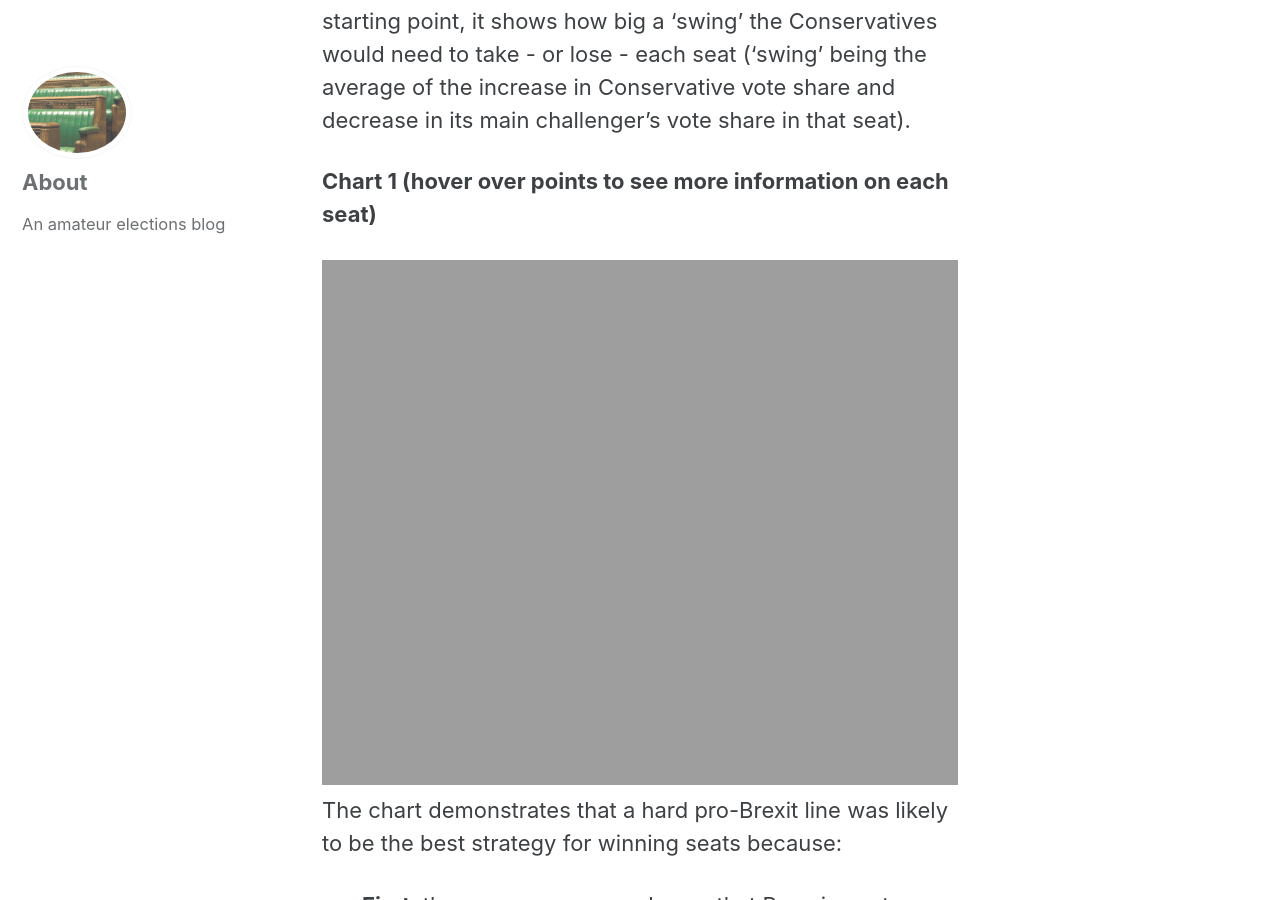
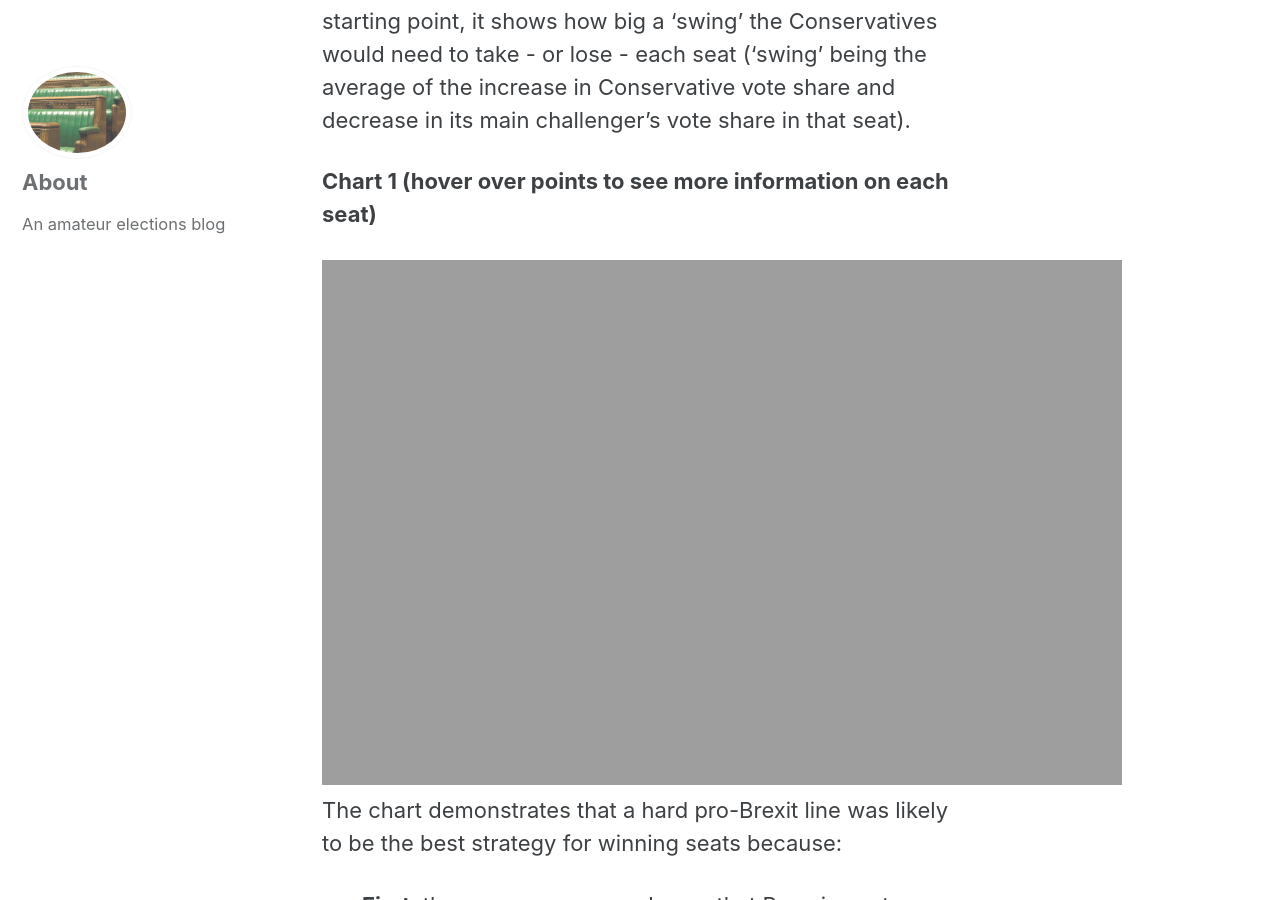
Before and after one commit to sixhundredandfifty/blog, a Jekyll site: the page built from _posts/2020-05-17-election19.md, in a window 1280 px wide and 900 px high, scrolled down 1408 px. Built offline with Jekyll 4.4.1, drawn with Linux system fonts in a browser that asks for light colours; cached includes are drawn as plain includes; nearby versions of some CDN libraries.

Commit message:
Update 2020-05-17-election19.md

```diff
--- a/_posts/2020-05-17-election19.md
+++ b/_posts/2020-05-17-election19.md
@@ -16,7 +16,7 @@ A winning strategy for an election campaign needs to be based around this fact.
 Chart 1 shows the electoral ‘battleground’ that the Conservatives were facing in terms of seats. Taking the 2017 election (where the Conservatives won 317 seats) as the starting point, it shows how big a ‘swing’ the Conservatives would need to take - or lose - each seat (‘swing’ being the average of the increase in Conservative vote share and decrease in its main challenger’s vote share in that seat).
 
 **Chart 1 (hover over points to see more information on each seat)**
-<iframe id="igraph" scrolling="no" style="border:none;" seamless="seamless" src="https://sixhundredandfifty.github.io/charts/2020-05-17/chart1_2020_05_17.html" height="525" width="100%"></iframe>
+<iframe id="igraph" scrolling="no" style="border:none;" seamless="seamless" src="https://sixhundredandfifty.github.io/charts/2020-05-17/chart1_2020_05_17.html" height="525" width="800"></iframe>
 
 The chart demonstrates that a hard pro-Brexit line was likely to be the best strategy for winning seats because:
 
@@ -31,10 +31,10 @@ Let's look at vote share changes first.
 * In England and Wales, very. Look at Chart 2, which shows the change in Labour and Conservative vote share in every seat in England and Wales, coloured by Leave vote. As expected, the Conservatives gained support in pro-Leave seats and lost support in pro-Remain seats, and the size of those changes were broadly in proportion to the size of the Leave or Remain vote. And as the Conservatives had hoped, Labour lost support everywhere: to the Conservatives and Brexit Party in Leave seats, and mostly to the Lib Dems in Remain seats (Chart 3). So that even in Remain seats where the Conservatives should have been vulnerable, Labour generally ended up losing more support than the Conservatives - in fact, of the 66 Remain seats which the Conservatives won in England and Wales in 2017, only 9 ‘swung’ towards Labour in 2019.
 
 **Chart 2**
-<iframe id="igraph" scrolling="no" style="border:none;" seamless="seamless" src="https://sixhundredandfifty.github.io/charts/2020-05-17/chart2_2020_05_17.html" height="525" width="100%"></iframe>
+<iframe id="igraph" scrolling="no" style="border:none;" seamless="seamless" src="https://sixhundredandfifty.github.io/charts/2020-05-17/chart2_2020_05_17.html" height="525" width="800"></iframe>
 
 **Chart 3**
-<iframe id="igraph" scrolling="no" style="border:none;" seamless="seamless" src="https://sixhundredandfifty.github.io/charts/2020-05-17/chart3_2020_05_17.html" height="525" width="100%"></iframe>
+<iframe id="igraph" scrolling="no" style="border:none;" seamless="seamless" src="https://sixhundredandfifty.github.io/charts/2020-05-17/chart3_2020_05_17.html" height="525" width="800"></iframe>
 
 * In Scotland, the SNP did better than Labour as the Remain challenger (Chart 4), picking up support across all seats won by the Conservatives in 2017, particularly in those with a large pro-Remain vote.
 
@@ -44,7 +44,7 @@ Let's look at vote share changes first.
 Now let's look how this translated into seats. Chart 5 shows the battleground again, this time highlighting the seats that the Conservatives gained or lost in the 2019 election.
 
 **Chart 5**
-<iframe id="igraph" scrolling="no" style="border:none;" seamless="seamless" src="https://sixhundredandfifty.github.io/charts/2020-05-17/chart5_2020_05_17.html" height="525" width="100%"></iframe>
+<iframe id="igraph" scrolling="no" style="border:none;" seamless="seamless" src="https://sixhundredandfifty.github.io/charts/2020-05-17/chart5_2020_05_17.html" height="525" width="800"></iframe>
 
 As the chart shows:
 * Dozens of pro-Brexit seats (all held by Labour) fell to the Conservatives - the marginal ones fell like dominoes, but since the Conservatives generally performed more strongly the higher the Leave vote (Chart 2 again) they also manage to pick up many ‘safer’ Labour seats, all the way out to Redcar where Labour had led by 22% in 2017.
```
